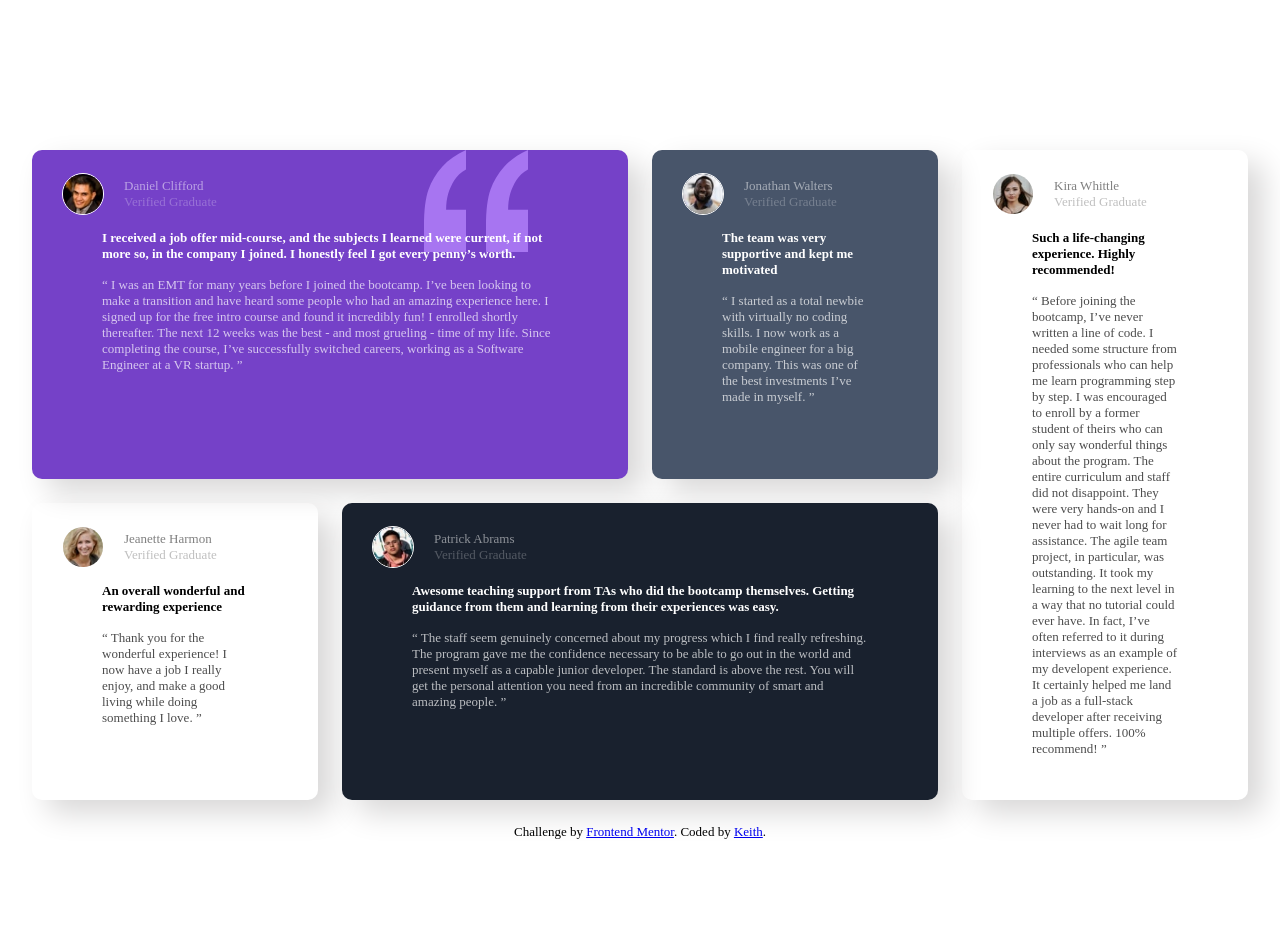
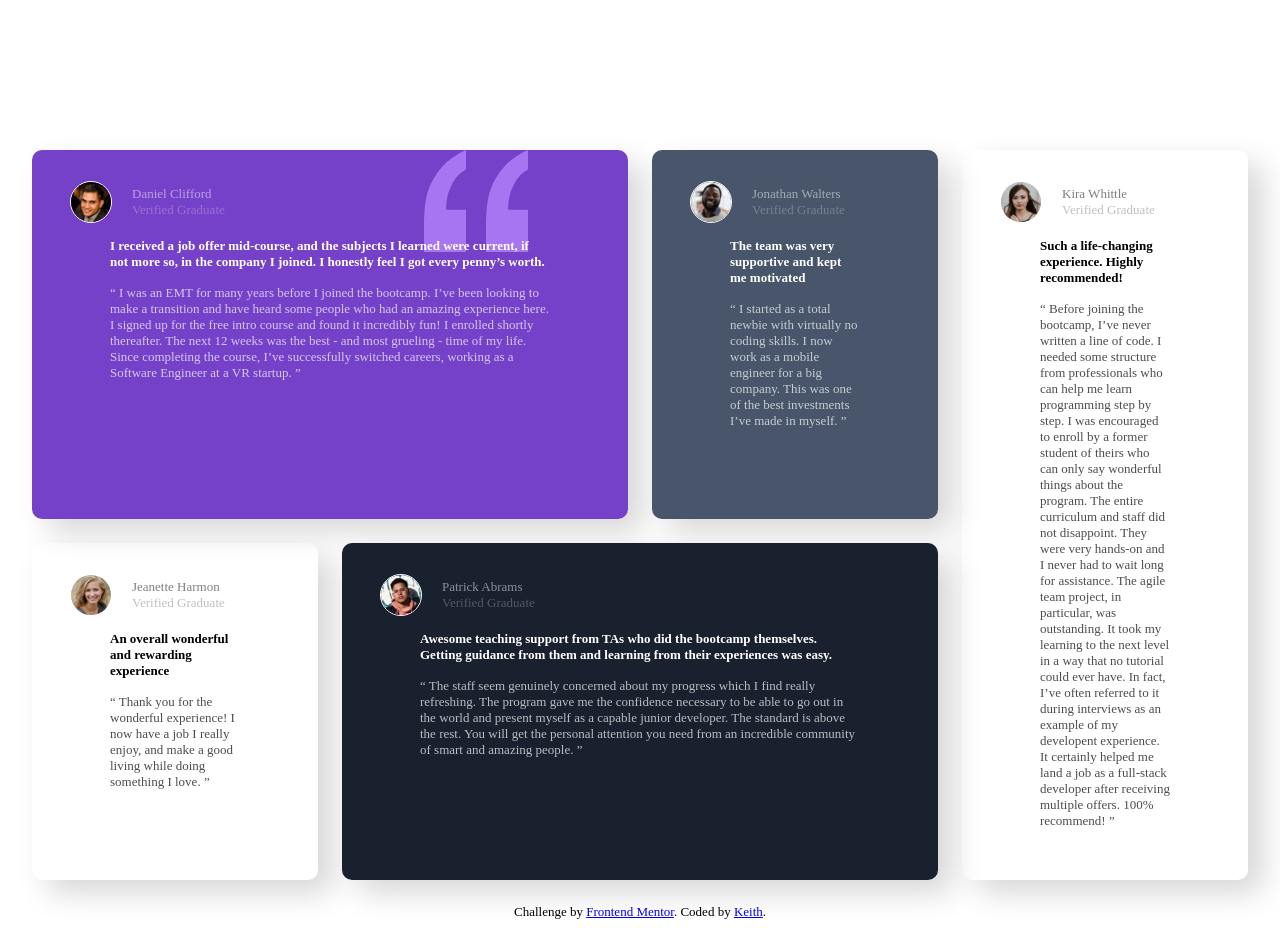
Before and after one commit to KeithLion/testimonials-grid-section-main, a plain HTML site: page index.html in a window 1280 px wide. Before the commit the page ends 848 px from the top, so only its background shows below. Drawn offline with Linux system fonts and the light colour scheme.

Commit message:
changed the padding back

```diff
--- a/style.css
+++ b/style.css
@@ -62,7 +62,7 @@ color: hsl(0, 0%, 100%);
 }
 .box-style{
     border-radius: 10px;
-    padding: 30px;
+    padding: 38px;
     box-shadow: 15px 13px 30px #d8d7d7;
 }
 
```
